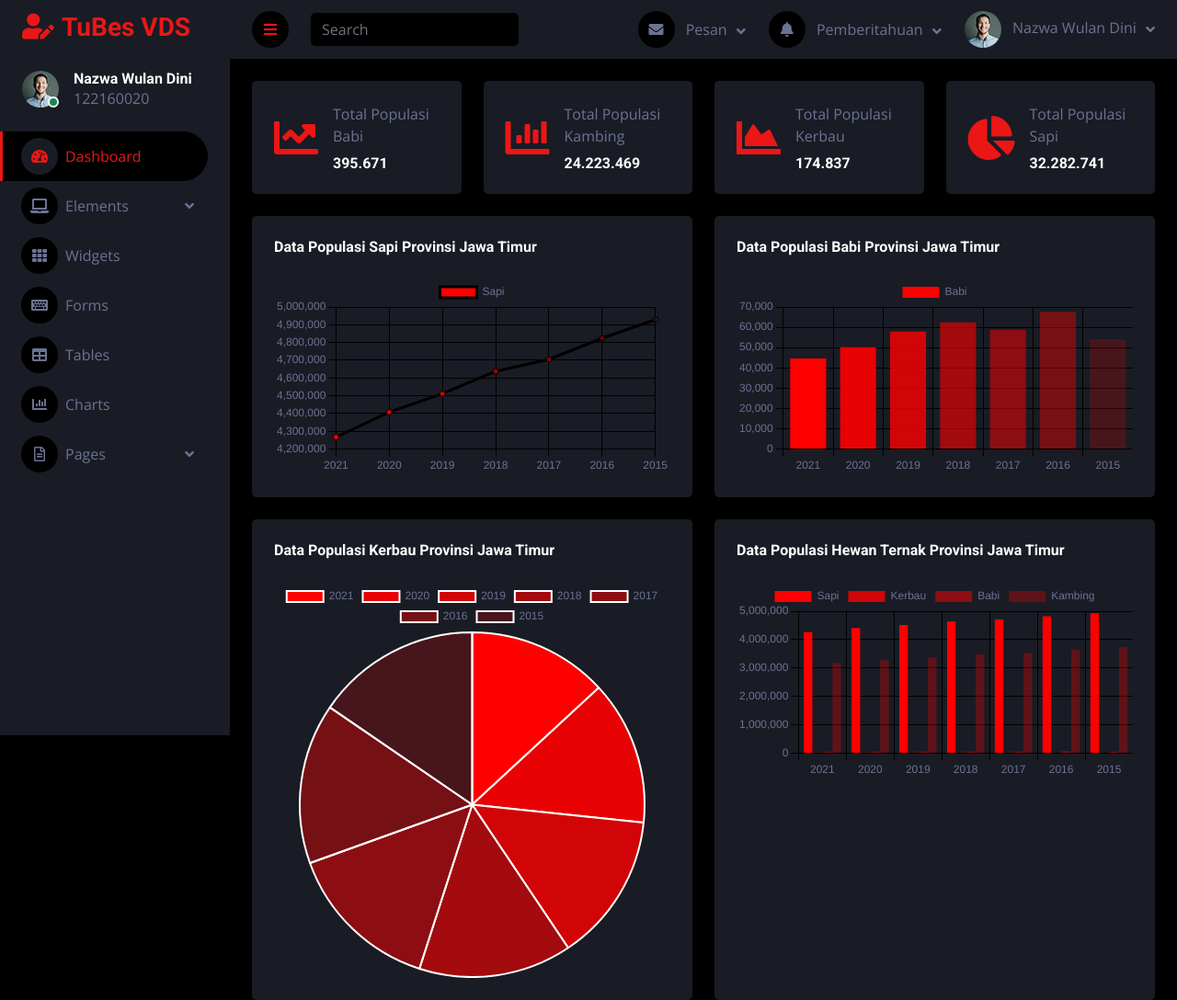
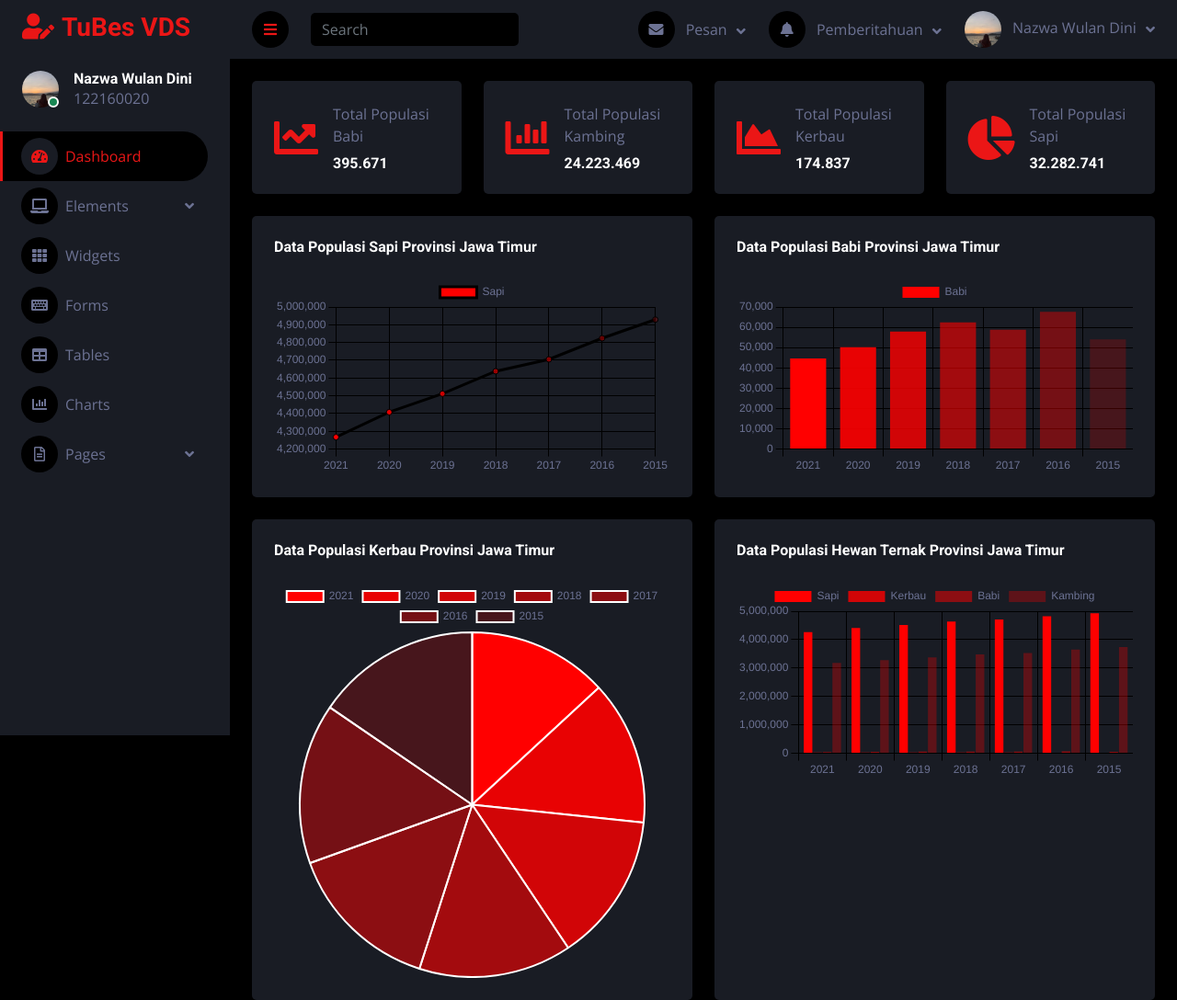
Before and after one commit to nazwawulandini/tugas-besar-1, a plain HTML site: page index.html in a window 1280 px wide. Shown: the top 1088 px of the page at 92% size. Drawn offline with nearby package versions, Linux system fonts and the light colour scheme.

Commit message:
Update index.html

```diff
--- a/index.html
+++ b/index.html
@@ -1,4 +1,4 @@
- <!DOCTYPE html>
+<!DOCTYPE html>
 <html lang="en">
 
 <head>
@@ -50,7 +50,7 @@
                 </a>
                 <div class="d-flex align-items-center ms-4 mb-4">
                     <div class="position-relative">
-                        <img class="rounded-circle" src="img/user.jpg" alt="" style="width: 40px; height: 40px;">
+                        <img class="rounded-circle" src="img/photo_2024-05-07_11-50-58.jpg" alt="" style="width: 40px; height: 40px;">
                         <div class="bg-success rounded-circle border border-2 border-white position-absolute end-0 bottom-0 p-1"></div>
                     </div>
                     <div class="ms-3">
@@ -109,7 +109,7 @@
                         <div class="dropdown-menu dropdown-menu-end bg-secondary border-0 rounded-0 rounded-bottom m-0">
                             <a href="#" class="dropdown-item">
                                 <div class="d-flex align-items-center">
-                                    <img class="rounded-circle" src="img/user.jpg" alt="" style="width: 40px; height: 40px;">
+                                    <img class="rounded-circle" src="mg/photo_2024-05-07_11-51-11.jpg" alt="" style="width: 40px; height: 40px;">
                                     <div class="ms-2">
                                         <h6 class="fw-normal mb-0">Anggi Sephia Febriyani</h6>
                                         <small>15 minutes ago</small>
@@ -119,7 +119,7 @@
                             <hr class="dropdown-divider">
                             <a href="#" class="dropdown-item">
                                 <div class="d-flex align-items-center">
-                                    <img class="rounded-circle" src="img/user.jpg" alt="" style="width: 40px; height: 40px;">
+                                    <img class="rounded-circle" src="mg/photo_2024-05-07_11-51-09.jpg" alt="" style="width: 40px; height: 40px;">
                                     <div class="ms-2">
                                         <h6 class="fw-normal mb-0">Imelda Nurul Alfiah</h6>
                                         <small>15 minutes ago</small>
@@ -129,7 +129,7 @@
                             <hr class="dropdown-divider">
                             <a href="#" class="dropdown-item">
                                 <div class="d-flex align-items-center">
-                                    <img class="rounded-circle" src="img/user.jpg" alt="" style="width: 40px; height: 40px;">
+                                    <img class="rounded-circle" src="mg/photo_2024-05-07_11-51-06.jpg" alt="" style="width: 40px; height: 40px;">
                                     <div class="ms-2">
                                         <h6 class="fw-normal mb-0">Melza Kurnia Fadhila</h6>
                                         <small>15 minutes ago</small>
@@ -139,7 +139,7 @@
                             <hr class="dropdown-divider">
                             <a href="#" class="dropdown-item">
                                 <div class="d-flex align-items-center">
-                                    <img class="rounded-circle" src="img/user.jpg" alt="" style="width: 40px; height: 40px;">
+                                    <img class="rounded-circle" src="mg/photo_2024-05-07_11-51-03.jpg" alt="" style="width: 40px; height: 40px;">
                                     <div class="ms-2">
                                         <h6 class="fw-normal mb-0">Fauziah Ana Nabila</h6>
                                         <small>15 minutes ago</small>
@@ -176,7 +176,7 @@
                     </div>
                     <div class="nav-item dropdown">
                         <a href="#" class="nav-link dropdown-toggle" data-bs-toggle="dropdown">
-                            <img class="rounded-circle me-lg-2" src="img/user.jpg" alt="" style="width: 40px; height: 40px;">
+                            <img class="rounded-circle me-lg-2" src="img/photo_2024-05-07_11-50-58.jpg" alt="" style="width: 40px; height: 40px;">
                             <span class="d-none d-lg-inline-flex">Nazwa Wulan Dini</span>
                         </a>
                         <div class="dropdown-menu dropdown-menu-end bg-secondary border-0 rounded-0 rounded-bottom m-0">
@@ -286,16 +286,6 @@
                                 </div>
                             </div>
                             <div class="d-flex align-items-center border-bottom py-3">
-                                <img class="rounded-circle flex-shrink-0" src="img/photo_2024-05-07_11-50-58.jpg" alt="" style="width: 40px; height: 40px;">
-                                <div class="w-100 ms-3">
-                                    <div class="d-flex w-100 justify-content-between">
-                                        <a href="https://nazwawulandini.github.io/tugas-besar-1//">Nazwa Wulan Dini</a>
-                                        <small>122160020</small>
-                                    </div>
-                                    <span>Jawa Timur</span>
-                                </div>
-                            </div>
-                            <div class="d-flex align-items-center border-bottom py-3">
                                 <img class="rounded-circle flex-shrink-0" src="img/photo_2024-05-07_11-51-09.jpg" alt="" style="width: 40px; height: 40px;">
                                 <div class="w-100 ms-3">
                                     <div class="d-flex w-100 justify-content-between">
```
